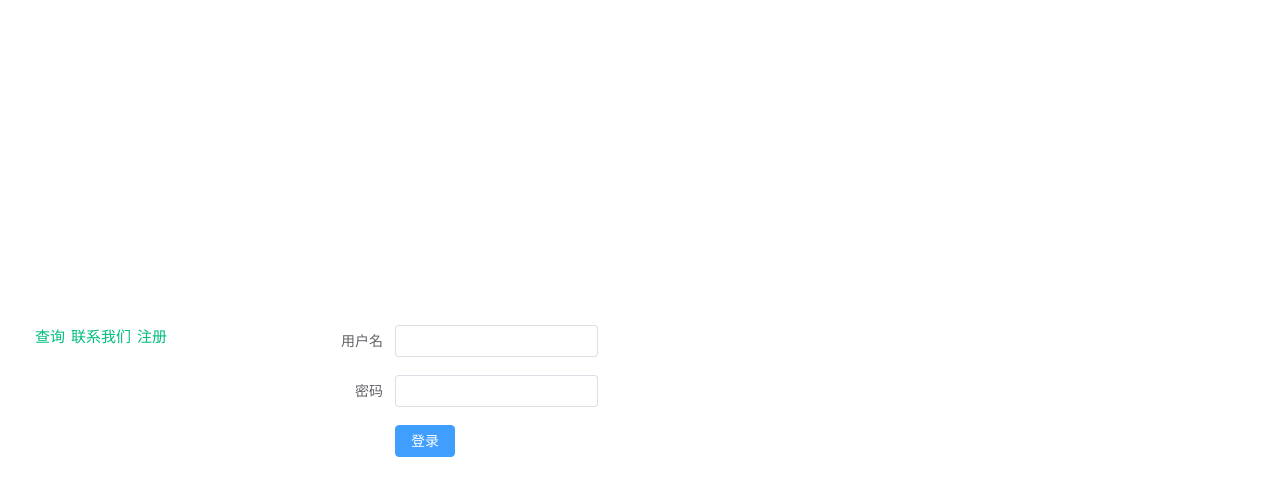
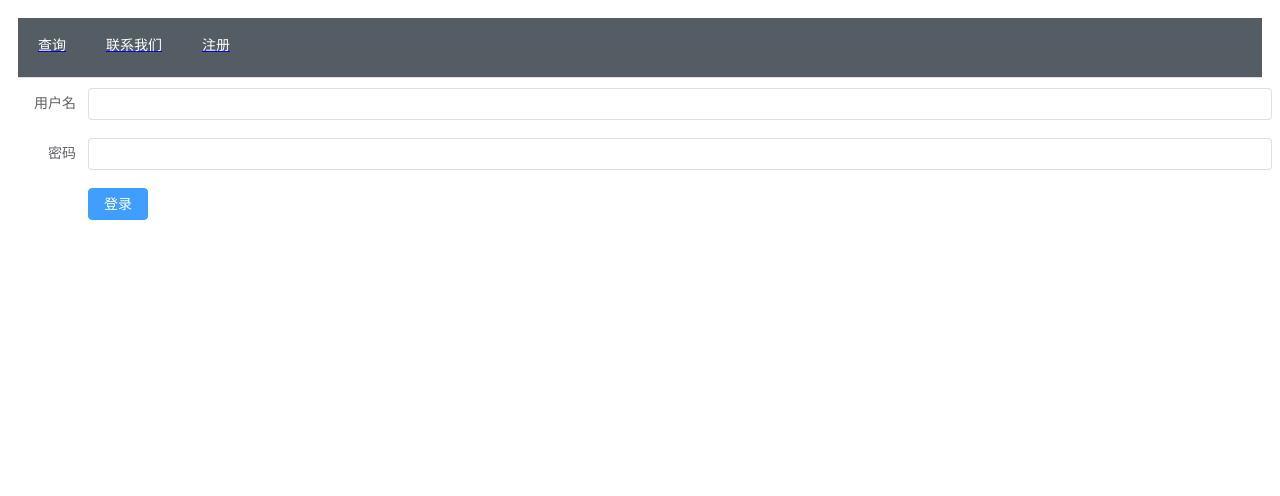
Before and after one commit to flowerfadeaway/book-manager-front, a Vue app: page /login in a window 1280 px wide. Shown: the top 496 px of the page. Built offline with nearby package versions, Linux system fonts and the light colour scheme.

Commit message:
fix:修改主页,BookDetail布局以及css

```diff
--- a/src/App.vue
+++ b/src/App.vue
@@ -1,9 +1,19 @@
 <template>
-  <nav>
-    <RouterLink to="/cuckoo">查询</RouterLink>
-    <RouterLink to="/contact">联系我们</RouterLink>
-    <button v-if="isLoggedIn" @click="logout">登出</button>
-    <RouterLink v-if="!isLoggedIn" to="/register">注册</RouterLink>
+  <nav class="nav-bar">
+    <el-menu mode="horizontal" background-color="#545c64" text-color="#fff" active-text-color="#ffd04b">
+      <RouterLink to="/cuckoo">
+        <el-menu-item>查询</el-menu-item>
+      </RouterLink>
+      <RouterLink to="/contact">
+        <el-menu-item>联系我们</el-menu-item>
+      </RouterLink>
+      <el-menu-item v-if="isLoggedIn" @click="logout">
+        登出
+      </el-menu-item>
+      <RouterLink v-if="!isLoggedIn" to="/register">
+        <el-menu-item>注册</el-menu-item>
+      </RouterLink>
+    </el-menu>
   </nav>
 
   <RouterView />
@@ -11,18 +21,16 @@
 
 <script setup lang="ts">
 import { computed } from 'vue'
-import { useRouter, RouterLink, RouterView } from 'vue-router'
+import { useRouter } from 'vue-router'
 import { useUserStore } from '@/stores/user'
+import { RouterLink, RouterView } from 'vue-router'
 
 const router = useRouter()
 const userStore = useUserStore()
 
-// 检查用户登录状态，可以根据实际情况调整
 userStore.checkAuth()
-
 const isLoggedIn = computed(() => userStore.isAuthenticated)
 
-// 定义退出登录方法
 const logout = () => {
   // 清除 Cookie
   document.cookie = "AuthToken=; expires=Thu, 01 Jan 1970 00:00:00 GMT; path=/"
@@ -32,6 +40,12 @@ const logout = () => {
   userStore.logout()
 
   // 页面跳转到登录页
-  router.push({ path: '/login' }) // 确保 '/login' 是一个有效的路由路径
+  router.push({ path: '/login' })
 }
 </script>
+
+<style scoped>
+.nav-bar {
+  padding: 10px;
+}
+</style>
--- a/src/assets/base.css
+++ /dev/null
@@ -1,86 +0,0 @@
-/* color palette from <https://github.com/vuejs/theme> */
-:root {
-  --vt-c-white: #ffffff;
-  --vt-c-white-soft: #f8f8f8;
-  --vt-c-white-mute: #f2f2f2;
-
-  --vt-c-black: #181818;
-  --vt-c-black-soft: #222222;
-  --vt-c-black-mute: #282828;
-
-  --vt-c-indigo: #2c3e50;
-
-  --vt-c-divider-light-1: rgba(60, 60, 60, 0.29);
-  --vt-c-divider-light-2: rgba(60, 60, 60, 0.12);
-  --vt-c-divider-dark-1: rgba(84, 84, 84, 0.65);
-  --vt-c-divider-dark-2: rgba(84, 84, 84, 0.48);
-
-  --vt-c-text-light-1: var(--vt-c-indigo);
-  --vt-c-text-light-2: rgba(60, 60, 60, 0.66);
-  --vt-c-text-dark-1: var(--vt-c-white);
-  --vt-c-text-dark-2: rgba(235, 235, 235, 0.64);
-}
-
-/* semantic color variables for this project */
-:root {
-  --color-background: var(--vt-c-white);
-  --color-background-soft: var(--vt-c-white-soft);
-  --color-background-mute: var(--vt-c-white-mute);
-
-  --color-border: var(--vt-c-divider-light-2);
-  --color-border-hover: var(--vt-c-divider-light-1);
-
-  --color-heading: var(--vt-c-text-light-1);
-  --color-text: var(--vt-c-text-light-1);
-
-  --section-gap: 160px;
-}
-
-@media (prefers-color-scheme: dark) {
-  :root {
-    --color-background: var(--vt-c-black);
-    --color-background-soft: var(--vt-c-black-soft);
-    --color-background-mute: var(--vt-c-black-mute);
-
-    --color-border: var(--vt-c-divider-dark-2);
-    --color-border-hover: var(--vt-c-divider-dark-1);
-
-    --color-heading: var(--vt-c-text-dark-1);
-    --color-text: var(--vt-c-text-dark-2);
-  }
-}
-
-*,
-*::before,
-*::after {
-  box-sizing: border-box;
-  margin: 0;
-  font-weight: normal;
-}
-
-body {
-  min-height: 100vh;
-  color: var(--color-text);
-  background: var(--color-background);
-  transition:
-    color 0.5s,
-    background-color 0.5s;
-  line-height: 1.6;
-  font-family:
-    Inter,
-    -apple-system,
-    BlinkMacSystemFont,
-    'Segoe UI',
-    Roboto,
-    Oxygen,
-    Ubuntu,
-    Cantarell,
-    'Fira Sans',
-    'Droid Sans',
-    'Helvetica Neue',
-    sans-serif;
-  font-size: 15px;
-  text-rendering: optimizeLegibility;
-  -webkit-font-smoothing: antialiased;
-  -moz-osx-font-smoothing: grayscale;
-}
--- a/src/assets/main.css
+++ /dev/null
@@ -1,35 +0,0 @@
-@import './base.css';
-
-/* #app {
-  max-width: 1280px;
-  margin: 0 auto;
-  padding: 2rem;
-  font-weight: normal;
-} */
-
-a,
-.green {
-  text-decoration: none;
-  color: hsla(160, 100%, 37%, 1);
-  transition: 0.4s;
-  padding: 3px;
-}
-
-@media (hover: hover) {
-  a:hover {
-    background-color: hsla(160, 100%, 37%, 0.2);
-  }
-}
-
-@media (min-width: 1024px) {
-  body {
-    display: flex;
-    place-items: center;
-  }
-
-  #app {
-    display: grid;
-    grid-template-columns: 1fr 1fr;
-    padding: 0 2rem;
-  }
-}
--- a/src/components/BookDetail.vue
+++ b/src/components/BookDetail.vue
@@ -1,10 +1,9 @@
 <template>
-    <div style="padding: 20px;">
-        <el-card v-if="bookDetail" class="box-card">
+    <div class="book-detail-container">
+      <el-card v-if="bookDetail" class="book-card">
         <div slot="header" class="clearfix">
           <span>{{ bookDetail.title }}</span>
-                <el-button type="primary" icon="el-icon-download" style="float: right;" @click="downloadBook"
-                    :loading="downloading">
+          <el-button type="primary" icon="el-icon-download" style="float: right;" @click="downloadBook" :loading="downloading">
             下载
           </el-button>
         </div>
@@ -14,11 +13,10 @@
           <p><strong>出版社:</strong> {{ bookDetail.publisherText }}</p>
           <p><strong>格式:</strong> {{ bookDetail.suffix }}</p>
           <p><strong>大小:</strong> {{ bookDetail.size }}</p>
-                <!-- <p><strong>下载:</strong> {{ bookDetail.url }}</p> -->
         </div>
       </el-card>
       <p v-else-if="loading">加载中...</p>
-        <p v-else-if="errorMessage" style="color: red;">{{ errorMessage }}</p>
+      <p v-else-if="errorMessage" class="error-message">{{ errorMessage }}</p>
       <p v-else>没有找到相关书籍信息</p>
     </div>
   </template>
@@ -27,6 +25,7 @@
   import { ref, onMounted } from 'vue';
   import { useRoute } from 'vue-router';
   import { bookChangeCuckoo } from '@/axios';
+  import { ElMessage } from 'element-plus';
 
   export default {
     name: 'BookDetail',
@@ -70,22 +69,8 @@ export default {
           );
 
           const blob = new Blob([response.data], { type: response.headers['content-type'] });
-
-                // 从 Content-Disposition 头中获取文件名
           const contentDisposition = response.headers['content-disposition'];
           let fileName = bookDetail.value.title;
-
-                // 这段可以先注释掉，使用上述的bookDetail.value.title中的值即可
-                // if (contentDisposition) {
-                //     const fileNameMatch = contentDisposition.match(/filename[^;=\n]*=(['"]?)([^;\n]*)\1/);
-                //     if (fileNameMatch.length > 2) {
-                //         fileName = fileNameMatch[2];
-                //     }
-                // } else {
-                //     // 如果 Content-Disposition 头不存在，则使用默认扩展名
-                //     const fileExtension = response.headers['content-type'].split('/').pop();
-                //     fileName = `${fileName}.${fileExtension}`;
-                // }
 
           // 设置 Content-Length 头，用于显示下载进度
           const contentLength = response.headers['content-length'];
@@ -104,12 +89,11 @@ export default {
         } catch (error) {
           errorMessage.value = '下载书籍时发生错误，请稍后再试。';
           console.error('Error downloading book:', error);
+          ElMessage.error('下载书籍时发生错误，请稍后再试。');
         } finally {
           downloading.value = false;
         }
       };
-
-
 
       onMounted(() => {
         const bookUrl = `/book${route.fullPath.replace('/book', '')}.html`;
@@ -128,7 +112,16 @@ export default {
   </script>
 
   <style scoped>
-.box-card {
-    margin: 20px 0;
+  .book-detail-container {
+    padding: 20px;
+  }
+
+  .book-card {
+    margin-bottom: 20px;
+  }
+
+  .error-message {
+    color: red;
+    margin-top: 10px;
   }
   </style>
--- a/src/main.ts
+++ b/src/main.ts
@@ -1,4 +1,4 @@
-import './assets/main.css'
+// import './assets/main.css'
 
 import { createApp } from 'vue'
 import { createPinia } from 'pinia'
```
Also changed, not shown: src/assets/logo.svg (deleted). Lines whose indentation alone changed are shown as unchanged.
